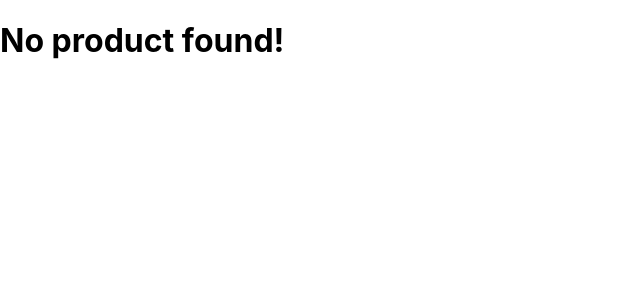
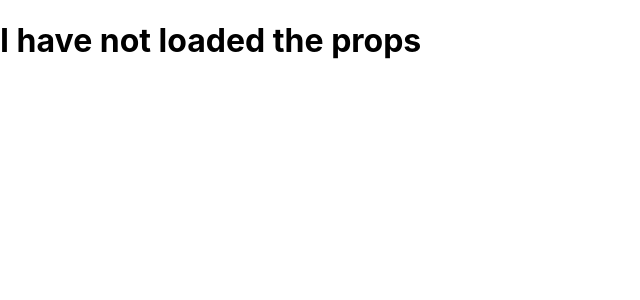
Before and after one commit to Wright0/online_shop_fe, a React (Create React App) app: page /shop/1 in a window 1280 px wide. Shown: the top 300 px of the page, without its empty margins (0-640 px from the left). Built offline with nearby package versions, Linux system fonts and the light colour scheme; no server answers.

Commit message:
THE ROUTES ARE WORKING BOOYAH

```diff
--- a/src/App.js
+++ b/src/App.js
@@ -1,10 +1,10 @@
 import React, { useState, useEffect } from 'react';
 import './App.css';
-import { Switch, Route } from 'react-router-dom'
+import { Switch, Route, Redirect } from 'react-router-dom'
 
 import CustomerContainer from './customer-side/CustomerContainer.js'
 import Homepage from './customer-side/Homepage.js'
-import Product from './customer-side/Product.js'
+import AdminContainer from './admin-side/AdminContainer.js'
 
 
 function App() {
@@ -25,13 +25,15 @@ function App() {
   return (
     <Switch>
       <Route exact path="/" component={ Homepage } />
-      <Route exact path="/shop" render={ () =>
+
+
+      <Route path="/shop" render={ () =>
           <CustomerContainer products={ products } />
       }/>
-      <Route exact path="/shop/:productId" render={ () =>
-          <Product products={ products } />
+
+      <Route path="/admin" render={ () =>
+          <AdminContainer products={ products } />
       }/>
-
 
     </Switch>
   );
--- /dev/null
+++ b/src/admin-side/AdminContainer.js
@@ -0,0 +1,21 @@
+import React from 'react';
+import { Switch, Route } from 'react-router-dom'
+import Orders from './orders/Orders.js'
+import Products from './products/Products.js'
+
+function AdminContainer({ products }) {
+  return (
+    <div>
+    <Switch>
+      <Route exact path="/admin" render={ () =>
+        <Products products={ products } />} />
+
+      <Route path="/admin/orders" render={ () =>
+        <Orders products={ products } />}
+      />
+    </Switch>
+    </div>
+  );
+}
+
+export default AdminContainer;
--- a/src/admin-side/orders/Orders.js
+++ b/src/admin-side/orders/Orders.js
@@ -0,0 +1,9 @@
+import React from 'react';
+
+function Orders() {
+  return (
+    <h1>Orders</h1>
+  );
+}
+
+export default Orders;
--- a/src/admin-side/products/Products.js
+++ b/src/admin-side/products/Products.js
@@ -0,0 +1,9 @@
+import React from 'react';
+
+function Products() {
+  return (
+    <h1>Products</h1>
+  );
+}
+
+export default Products;
--- /dev/null
+++ b/src/customer-side/Categories.js
@@ -0,0 +1,19 @@
+import React from 'react';
+import { Link } from 'react-router-dom'
+
+function Categories({ products }) {
+
+console.log(products.length)
+if(products.length === 0) return null
+  return (
+    <div>
+
+        <h2>Hi, welcome to the shop. Below you can find the products? Or product categories</h2>
+        <Link to={`shop/${products[0].id}`}><p>Check out this product</p></Link>
+
+    </div>
+
+  );
+}
+
+export default Categories;
--- a/src/customer-side/CustomerContainer.js
+++ b/src/customer-side/CustomerContainer.js
@@ -1,15 +1,24 @@
 import React from 'react';
+import { Switch, Route } from 'react-router-dom'
+import Product from './Product.js'
+import Categories from './Categories.js'
 
 // TODO: this needs to be empty, and just renders the customer pages.
 function CustomerContainer({ products }) {
 
+console.log(products.length)
 
-if(products.length === 0) return null
   return (
-    <div>
-        <h2>Hi, welcome to the shop. Below you can find the products? Or product categories</h2>
-        <p>{ products[0].product_name}</p>
-    </div>
+        <div>
+          <Switch>
+            <Route exact path="/shop" render={ () =>
+              <Categories products={ products } />} />
+
+            <Route path="/shop/:productId" render={ () =>
+              <Product products={ products } />}
+            />
+          </Switch>
+        </div>
   );
 }
 
--- a/src/customer-side/Product.js
+++ b/src/customer-side/Product.js
@@ -7,12 +7,14 @@ function Product({ products }) {
 
     const product = products.find(product => product.id === parseInt(productId))
 
+
+
 if(!product) return (
-    <h1>No product found!</h1>
+    <h1>I have not loaded the props</h1>
 )
   return (
     <div>
-        <h1>Hi</h1>
+        <h1>Hi, I have loaded the props</h1>
         <p>{ product.product_name}</p>
     </div>
   );
```
